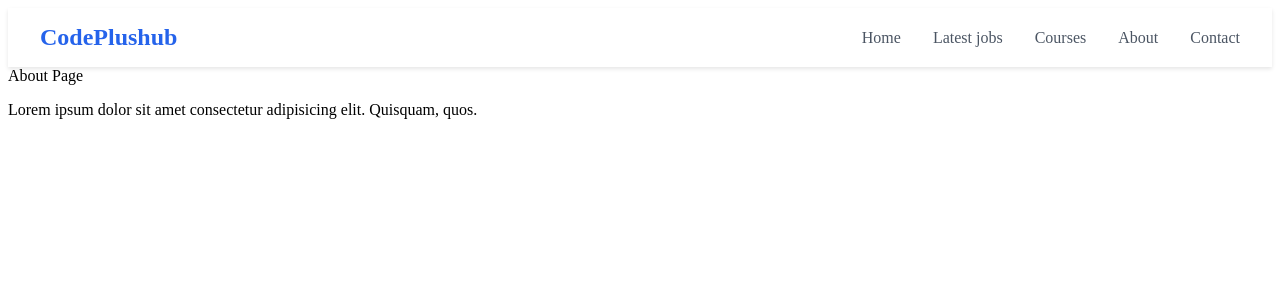
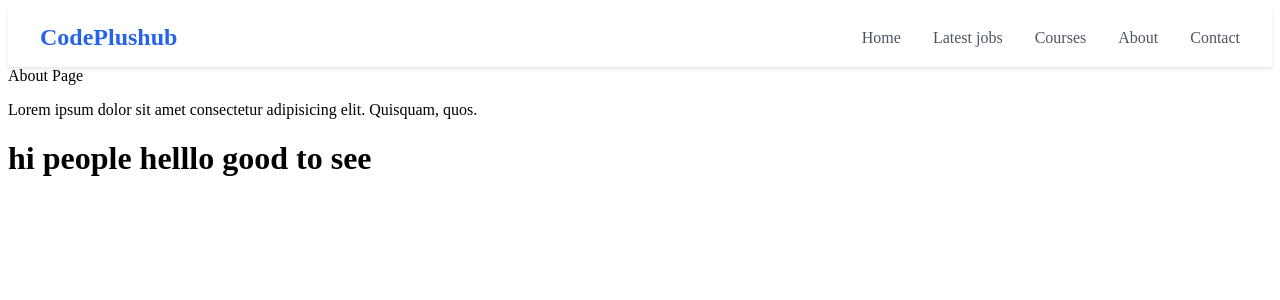
Before and after one commit to vamsik06/myApp, a React (Vite) app: page /About in a window 1280 px wide. Shown: the top 300 px of the page. Built offline with nearby package versions, Linux system fonts and the light colour scheme.

Commit message:
added h1 tag by gopi

```diff
--- a/src/pages/About.jsx
+++ b/src/pages/About.jsx
@@ -3,6 +3,7 @@ function About() {
         <div>
             About Page
             <p>Lorem ipsum dolor sit amet consectetur adipisicing elit. Quisquam, quos.</p>
+            <h1>hi people helllo good to see</h1>
         </div>
     );
 }
```
